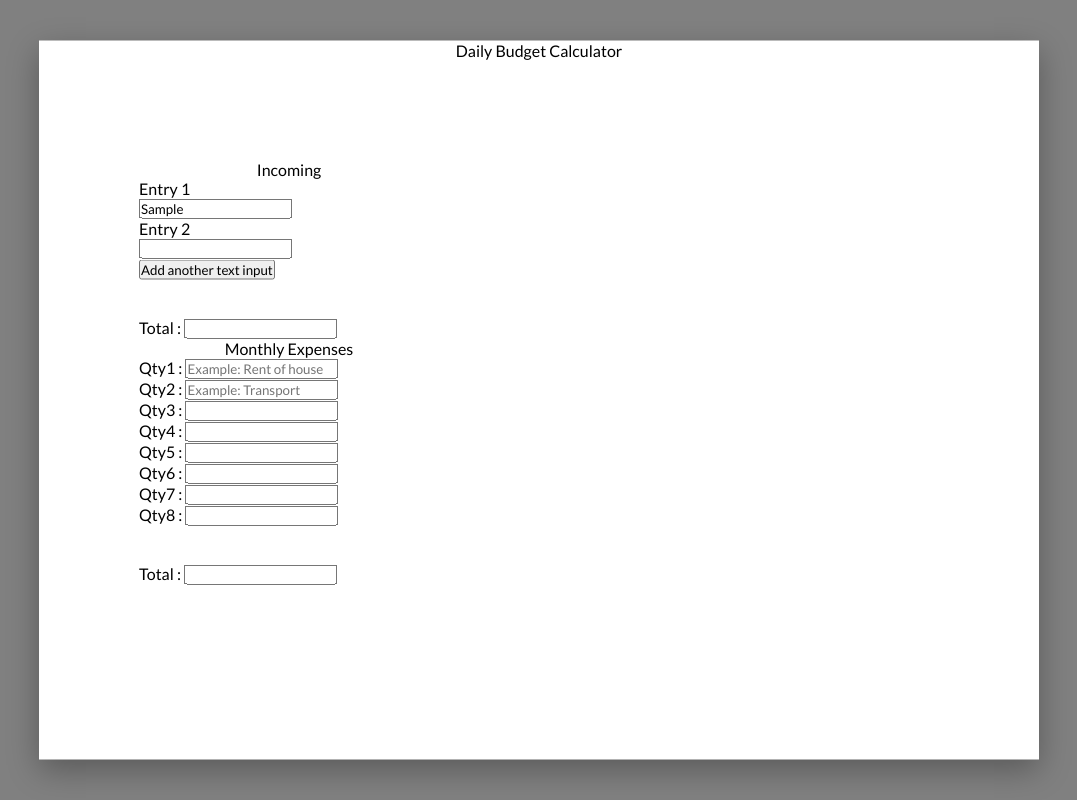
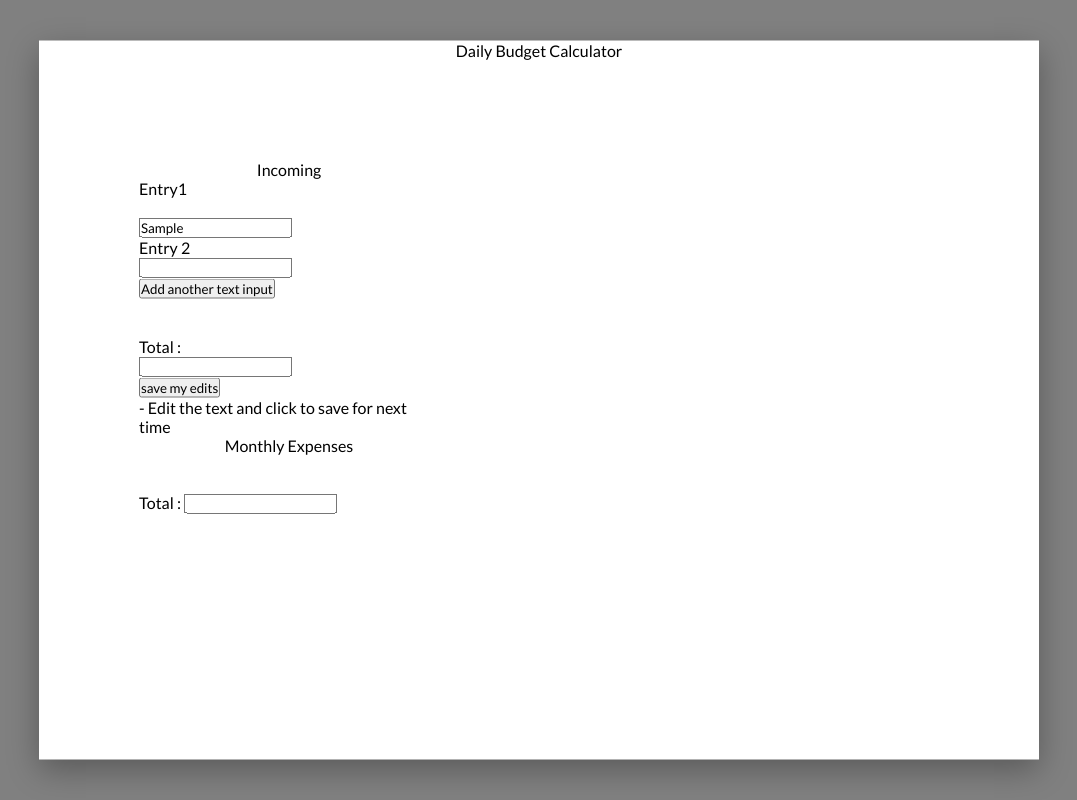
Before and after one commit to romankhairov/daily-budget-calculator, a plain HTML site: page index.html in a window 1280 px wide. Both pictures are taken after typing "Sample" into the empty fields and a click on the button "Add another text input". Shown: the whole page, without its empty margins (101-1178 px from the left). Drawn offline with Linux system fonts and the light colour scheme.

Commit message:
Add saving of input

```diff
--- a/app.js
+++ b/app.js
@@ -36,8 +36,31 @@ function addInput(divName){
      }
      else {
           var newdiv = document.createElement('div');
-          newdiv.innerHTML = "Entry " + (counter + 1) + " <br><input type='text' name='myInputs[]'>";
+          newdiv.innerHTML =
+          "Entry " + (counter + 1) + " <br><input type='text' name='myInputs[]'>";
+          // <div id="edit" contenteditable="true">
+          //   "Entry" + (counter + 1) +
+          // </div><br><input type="text" name="myInputs[]">
+
           document.getElementById(divName).appendChild(newdiv);
           counter++;
      }
 }
+
+//4)save my edits
+function saveEdits() {
+//get the editable element
+var editElem = document.getElementById("edit");
+//get the edited element content
+var userVersion = editElem.innerHTML;
+//save the content to local storage
+localStorage.userEdits = userVersion;
+//write a confirmation to the user
+document.getElementById("update").innerHTML="Edits saved!";
+}
+function checkEdits() {
+
+//find out if the user has previously saved edits
+  if(localStorage.userEdits!=null)
+  document.getElementById("edit").innerHTML = localStorage.userEdits;
+}
--- a/index.html
+++ b/index.html
@@ -22,28 +22,31 @@
             <div class="incoming">
                 <p class="title-incoming">Incoming</p>
                 <!-- Qty1 : <input onblur="findTotal()" placeholder="Example: Salary" type="text" name="qty" id="qty1"/><br> -->
-                <form method="POST">
-                     <div id="dynamicInput">
-                          Entry 1<br><input type="text" name="myInputs[]">
-                     </div>
-                     <input type="button" value="Add another text input" onClick="addInput('dynamicInput');">
-                </form>
+                  <form method="POST">
+                       <div id="dynamicInput">
+                          <div id="edit" contenteditable="true">
+                            Entry1
+                          </div><br><input type="text" name="myInputs[]">
+                       </div>
+                       <input type="button" value="Add another text input" onClick="addInput('dynamicInput');">
+                  </form>
                 <br><br>
-                Total : <input type="text" name="total" id="total"/>
+                Total : <br><input type="text" name="total" id="total"/>
             </div>
+            <div class="save-button">
+              <input type="button" value="save my edits" onclick="saveEdits()"/>
+                <div id="update"> - Edit the text and click to save for next time</div>
+              <body onload="checkEdits()">
+            </div>
+
+
 
 
             <!-- Mandatory Costs -->
             <div class="monthly-expenses">
               <p class="title-incoming">Monthly Expenses</p>
-              Qty1 : <input onblur="findTotalMonthExp()" placeholder="Example: Rent of house" type="text" name="month_exp" id="qty1"/><br>
-              Qty2 : <input onblur="findTotalMonthExp()" placeholder="Example: Transport" type="text" name="month_exp" id="qty2"/><br>
-              Qty3 : <input onblur="findTotalMonthExp()" type="text" name="month_exp" id="qty3"/><br>
-              Qty4 : <input onblur="findTotalMonthExp()" type="text" name="month_exp" id="qty4"/><br>
-              Qty5 : <input onblur="findTotalMonthExp()" type="text" name="month_exp" id="qty5"/><br>
-              Qty6 : <input onblur="findTotalMonthExp()" type="text" name="month_exp" id="qty6"/><br>
-              Qty7 : <input onblur="findTotalMonthExp()" type="text" name="month_exp" id="qty7"/><br>
-              Qty8 : <input onblur="findTotalMonthExp()" type="text" name="month_exp" id="qty8"/><br>
+              <!-- Qty1 : <input onblur="findTotalMonthExp()" placeholder="Example: Rent of house" type="text" name="month_exp" id="qty1"/><br> -->
+
               <br><br>
               Total : <input type="text" name="total_month_exp" id="total_month_exp"/>
             </div>
```
